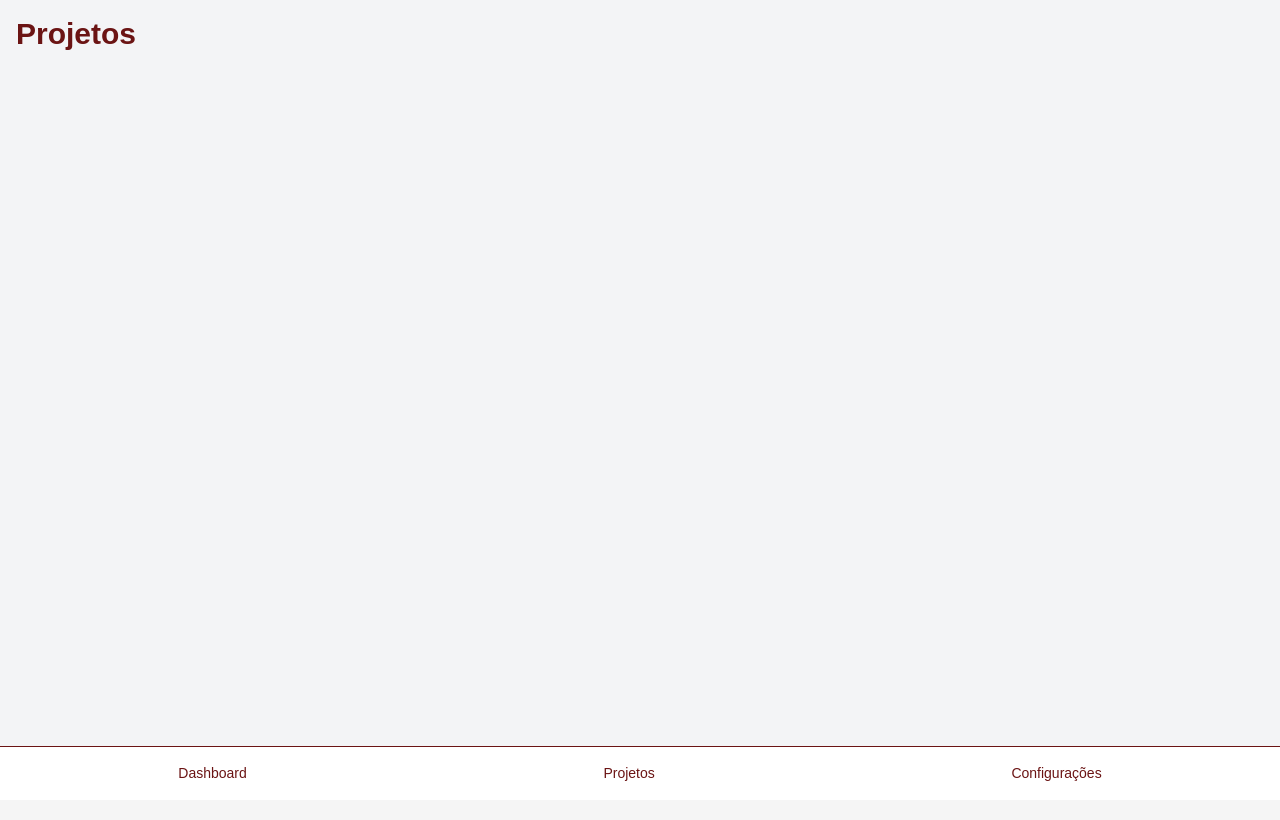
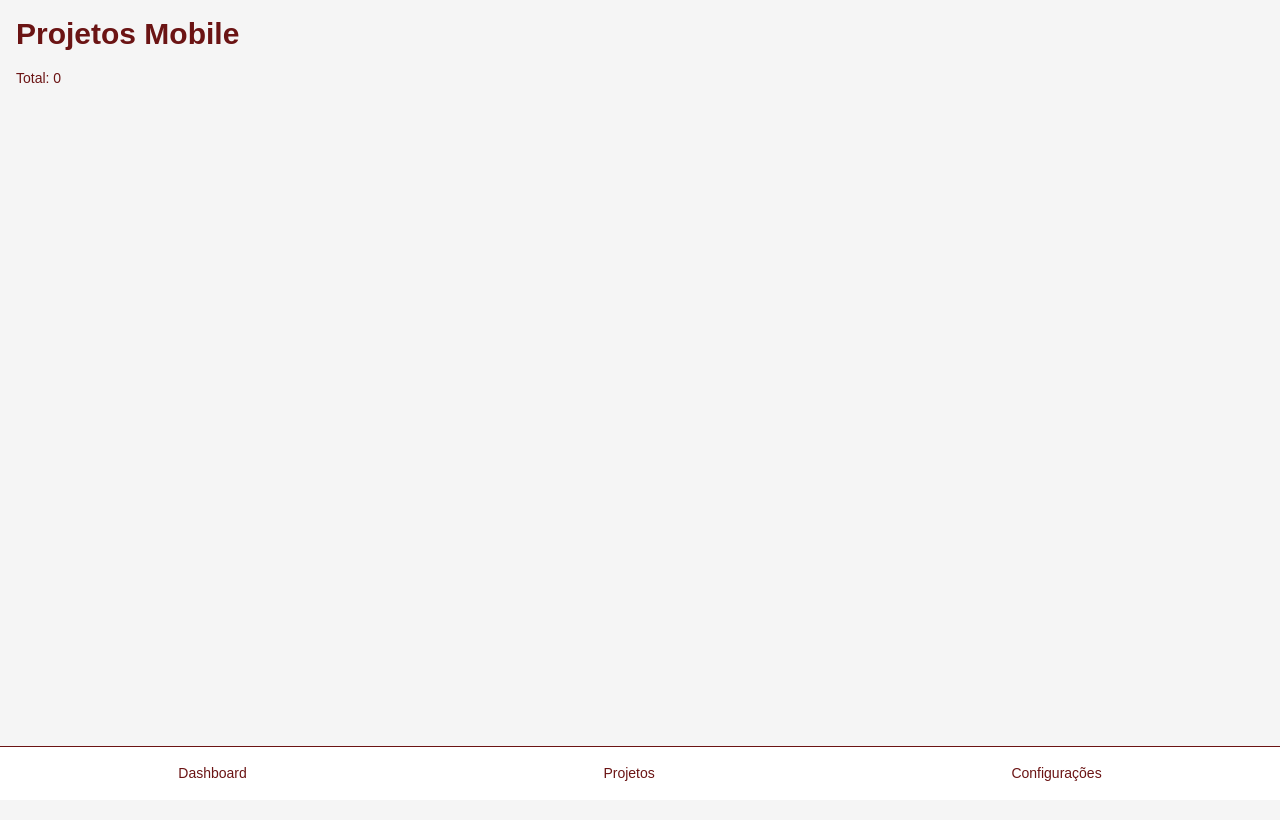
Before and after one commit to avaleadoficial/pipelead2, a Next.js app: page /mobile/projetos in a window 1280 px wide. Shown: the top 820 px of the page. Built offline with nearby package versions, Linux system fonts and the light colour scheme.

Commit message:
Update page.tsx

```diff
--- a/app/mobile/projetos/page.tsx
+++ b/app/mobile/projetos/page.tsx
@@ -1,63 +1,46 @@
 "use client";
 
-import Link from "next/link";
 import { useEffect, useState } from "react";
 
 export default function MobileProjetosPage() {
-
-  const [projects, setProjects] =
-    useState<any[]>([]);
+  const [projects, setProjects] = useState<any[]>([]);
 
   useEffect(() => {
-
     const savedProjects =
       localStorage.getItem("projects");
 
+    console.log("PROJECTS:", savedProjects);
+
     if (savedProjects) {
-
-      setProjects(
-        JSON.parse(savedProjects)
-      );
-
+      setProjects(JSON.parse(savedProjects));
     }
-
   }, []);
 
   return (
+    <main className="p-4">
 
-    <main className="min-h-screen bg-gray-100 p-4 pb-24">
-
-      <h1 className="text-3xl font-bold mb-6">
-        Projetos
+      <h1 className="text-3xl font-bold">
+        Projetos Mobile
       </h1>
 
-      <div className="space-y-4">
+      <p className="mt-4">
+        Total: {projects.length}
+      </p>
 
       {projects.map((project) => (
-
-          <Link
+        <div
           key={project.id}
-            href={`/mobile/projetos/${project.id}`}
           className="
-              block
-              bg-white
-              rounded-3xl
-              p-5
-              shadow
+            border
+            rounded-xl
+            p-4
+            mt-4
           "
         >
-
-            <p className="text-xl font-semibold">
-              📁 {project.name}
-            </p>
-
-          </Link>
-
+          {project.name}
+        </div>
       ))}
 
-      </div>
-
     </main>
-
   );
 }
```
Lines whose indentation alone changed are shown as unchanged.
